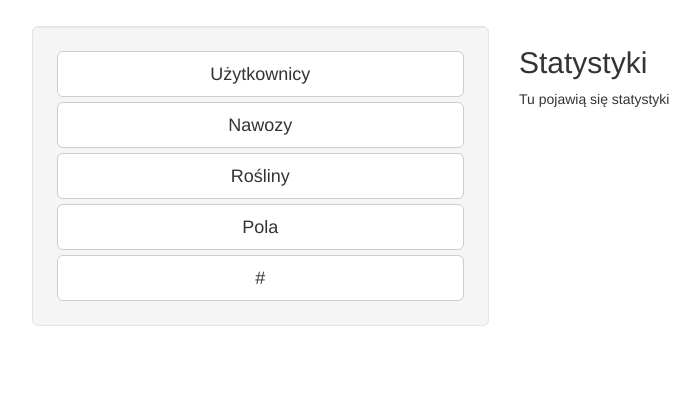
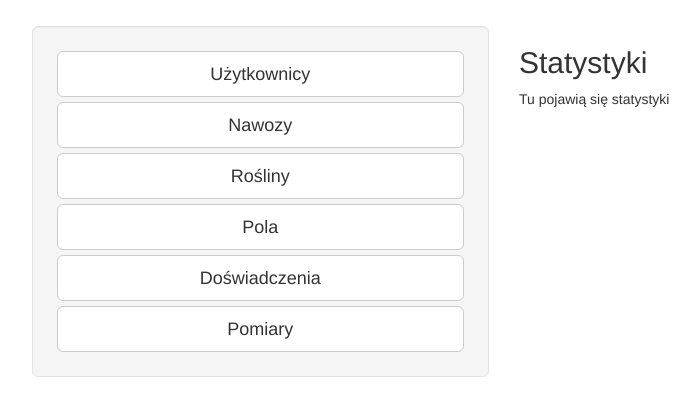
Before and after one commit to KrzysztofSendor/fertilr, a PHP site: page /admin.php in a window 1280 px wide. Shown: the part 244-660 px from the top of the page, without its empty margins (136-836 px from the left). Run offline with PHP 8.4, Linux system fonts and the light colour scheme; the visitor is signed in with stand-in values (Sample User, id 1); data comes from the database, SQL or seed files in the repository; some libraries are stand-ins or nearby versions.

Commit message:
Buttons updated for new functionality

```diff
--- a/admin.php
+++ b/admin.php
@@ -43,7 +43,8 @@
 							 <button type="submit" class="btn btn-default btn-lg btn-block" onclick="location.href='admin/fertilizers.php'">Nawozy</button>
 							 <button type="submit" class="btn btn-default btn-lg btn-block" onclick="location.href='admin/plants.php'">Rośliny</button>
 							 <button type="submit" class="btn btn-default btn-lg btn-block" onclick="location.href='admin/fields.php'">Pola</button>
-							 <button type="submit" class="btn btn-default btn-lg btn-block" onclick="location.href='#'">#</button>
+							 <button type="submit" class="btn btn-default btn-lg btn-block" onclick="location.href='admin/experiments.php'">Doświadczenia</button>
+							 <button type="submit" class="btn btn-default btn-lg btn-block" onclick="location.href='admin/measurements.php'">Pomiary</button>
 						</div>
 					</div>
 					<div class="col-md-6 col-sm-12">
```
